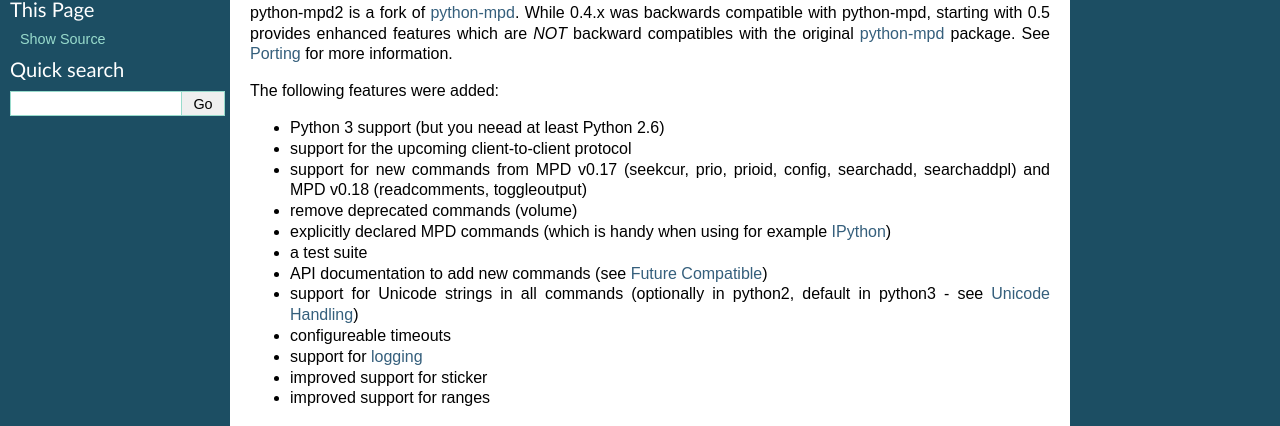
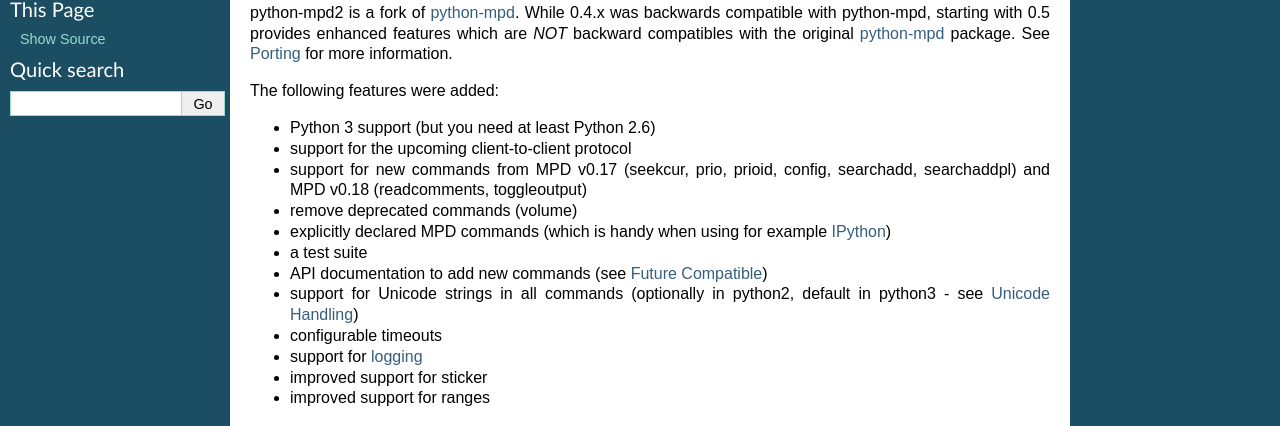
Before and after one commit to Mic92/python-mpd2, a Sphinx documentation site: the page built from doc/index.rst, in a window 1280 px wide. Shown: the part 183-609 px from the top of the page. Built offline with Sphinx 7.4.7, drawn with Linux system fonts in a browser that asks for light colours.

Commit message:
doc: fix some typos

```diff
--- a/doc/index.rst
+++ b/doc/index.rst
@@ -14,7 +14,7 @@ backward compatibles with the original `python-mpd`_ package.  See
 
 The following features were added:
 
--  Python 3 support (but you neead at least Python 2.6)
+-  Python 3 support (but you need at least Python 2.6)
 -  support for the upcoming client-to-client protocol
 -  support for new commands from MPD v0.17 (seekcur, prio, prioid,
    config, searchadd, searchaddpl) and MPD v0.18 (readcomments, toggleoutput)
@@ -25,7 +25,7 @@ The following features were added:
 -  API documentation to add new commands (see :doc:`Future Compatible <topics/advanced>`)
 -  support for Unicode strings in all commands (optionally in python2,
    default in python3 - see :doc:`Unicode Handling <topics/advanced>`)
--  configureable timeouts
+-  configurable timeouts
 -  support for :doc:`logging <topics/logging>`
 -  improved support for sticker
 -  improved support for ranges
```
